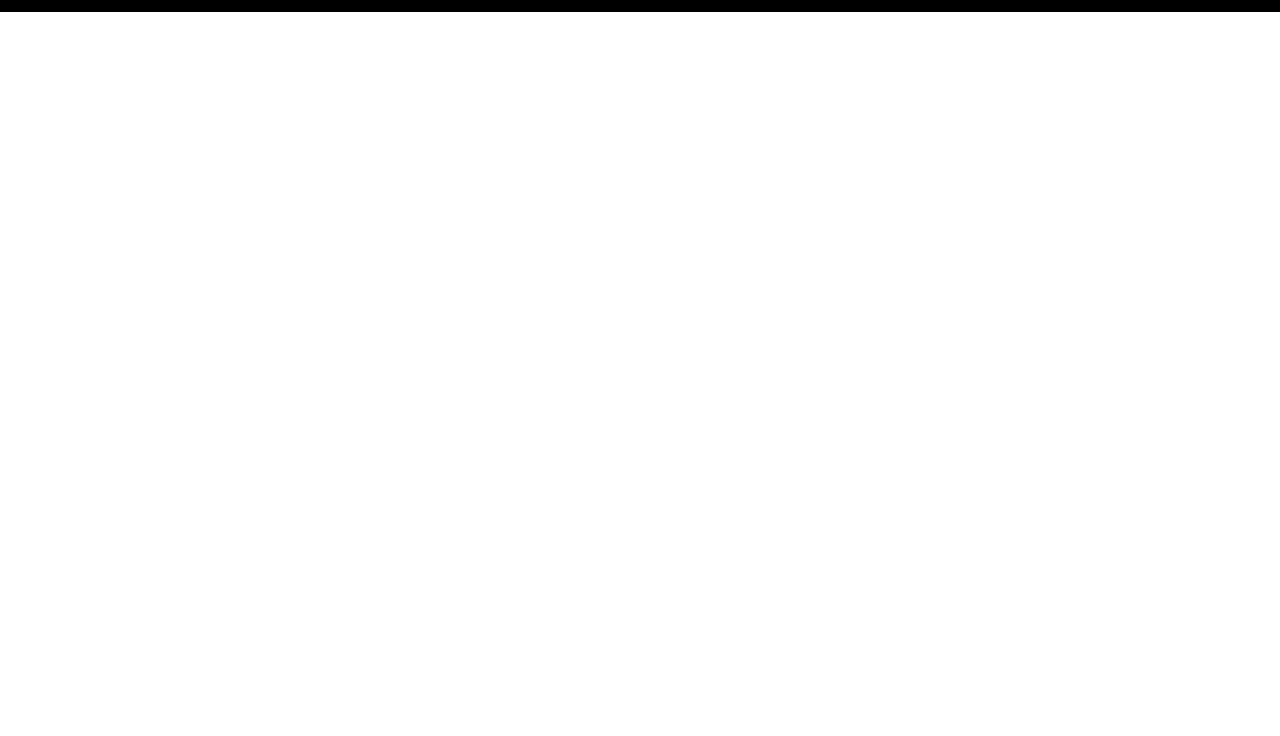
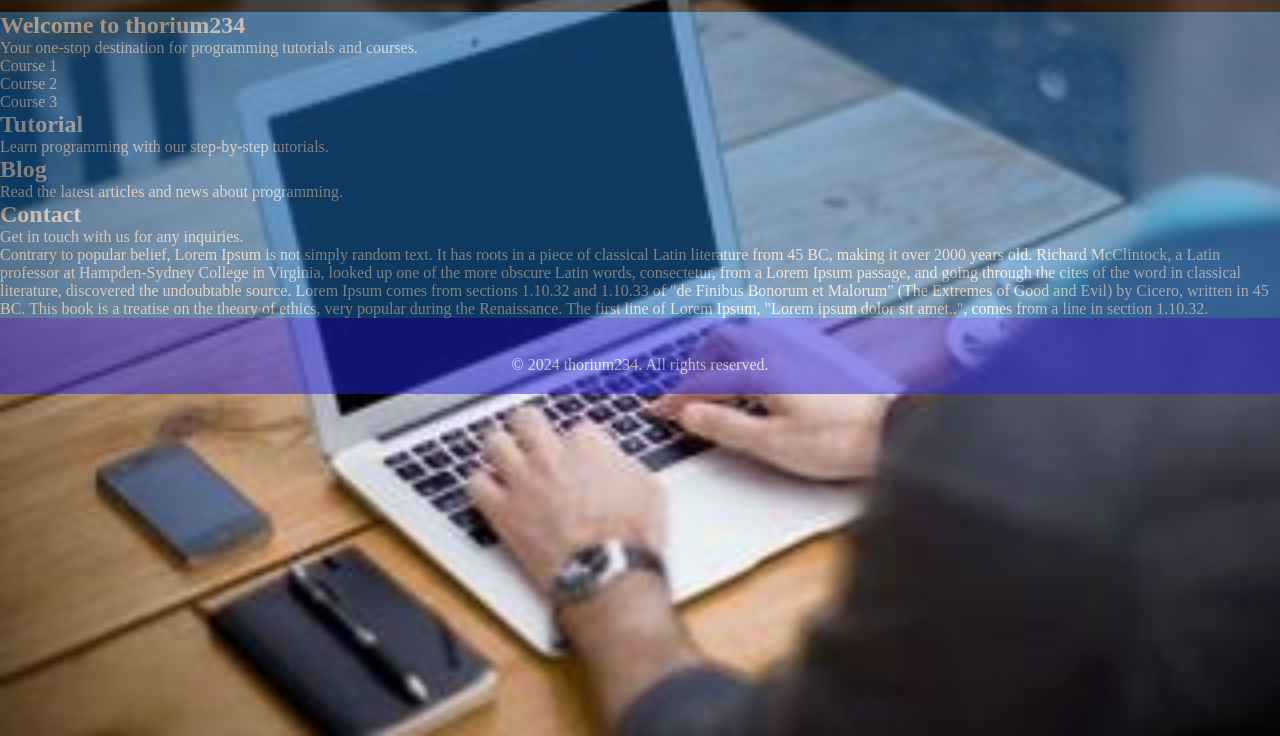
Before and after one commit to Thorium234/fullStackRoadMap, a plain HTML site: page harryDev/index.html in a window 1280 px wide. Shown: the part 64-800 px from the top of the page. Drawn offline with Linux system fonts and the light colour scheme.

Commit message:
background img

```diff
--- a/harryDev/index.html
+++ b/harryDev/index.html
@@ -9,6 +9,23 @@
       margin: 0;
       padding: 0;
       box-sizing: border-box;
+
+
+    }
+    body{
+      background-image: url(./images/1-400x200.jpg);
+      background-size: cover;
+      background-attachment: fixed;
+
+
+
+
+    }
+    #hue{
+      opacity: 50%;
+      background-color: rgb(29, 117, 194);
+
+      color: white;
     }
 
     nav {
@@ -52,15 +69,47 @@
   </style>
 </head>
 <body>
+  <div id="hue">
 
   <nav>
-    <a href="#" class="Icon">CodeWithHarry</a>
-    <a href="#">Home</a>
-    <a href="#">Courses</a>
-    <a href="#">Tutorial</a>
-    <a href="#">Blog</a>
-    <a href="#">Contact</a>
+    <a href="#home" class="Icon">thorium234</a>
+    <a href="#home">Home</a>
+    <a href="#courses">Courses</a>
+    <a href="#tu">Tutorial</a>
+    <a href="#blog">Blog</a>
+    <a href="#tell">Contact</a>
   </nav>
+  <section id="home">
+    <h1>Welcome to thorium234</h1>
+    <p>Your one-stop destination for programming tutorials and courses.</p>
+  </section>
+  <section id="courses">
+    <ul>
+      <li>Course 1</li>
+      <li>Course 2</li>
+      <li>Course 3</li>
+    </ul>
+  </section>
+  <section id="tu">
+    <h2>Tutorial</h2>
+    <p>Learn programming with our step-by-step tutorials.</p>
+  </section>
+  <section id="blog">
+    <h2>Blog</h2>
+    <p>Read the latest articles and news about programming.</p>
+  </section>
+  <section id="tell">
+    <h2>Contact</h2>
+    <p>Get in touch with us for any inquiries.</p>
+    <p>
+      Contrary to popular belief, Lorem Ipsum is not simply random text. It has roots in a piece of classical Latin literature from 45 BC, making it over 2000 years old. Richard McClintock, a Latin professor at Hampden-Sydney College in Virginia, looked up one of the more obscure Latin words, consectetur, from a Lorem Ipsum passage, and going through the cites of the word in classical literature, discovered the undoubtable source. Lorem Ipsum comes from sections 1.10.32 and 1.10.33 of "de Finibus Bonorum et Malorum" (The Extremes of Good and Evil) by Cicero, written in 45 BC. This book is a treatise on the theory of ethics, very popular during the Renaissance. The first line of Lorem Ipsum, "Lorem ipsum dolor sit amet..", comes from a line in section 1.10.32.
+    </p>
 
+  </section>
+  <footer style="text-align: center; padding: 20px; background-color: #2724dd;">
+    <br>
+  <p>&copy; 2024 thorium234. All rights reserved.</p>
+  </footer>
+  </div>
 </body>
 </html>
```
